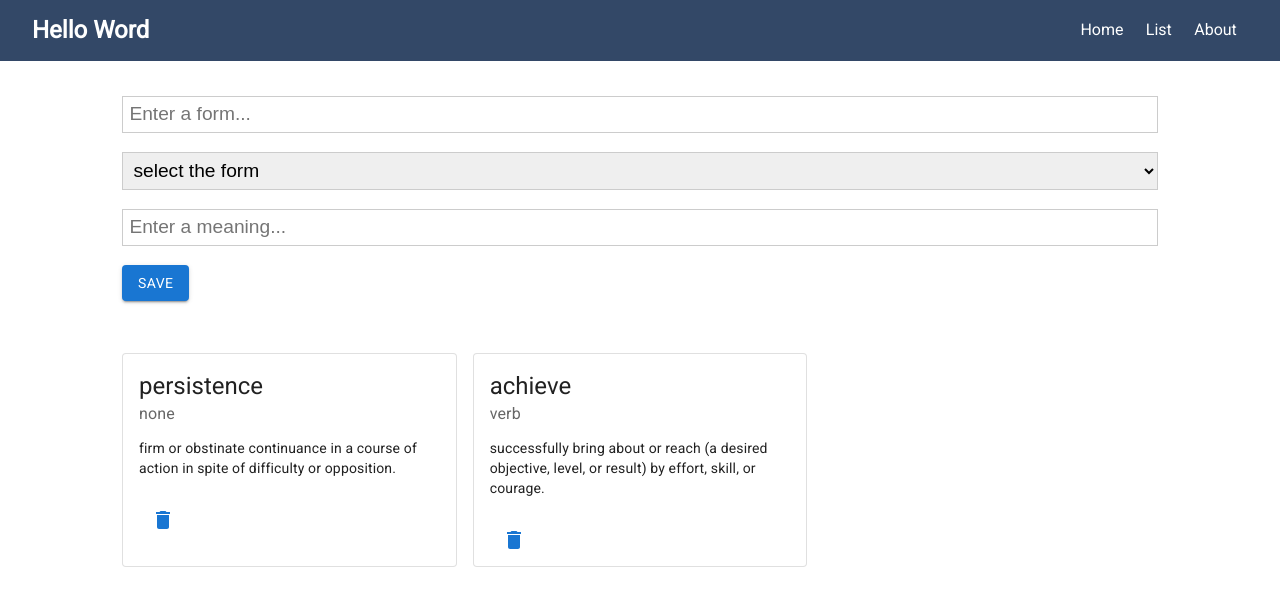
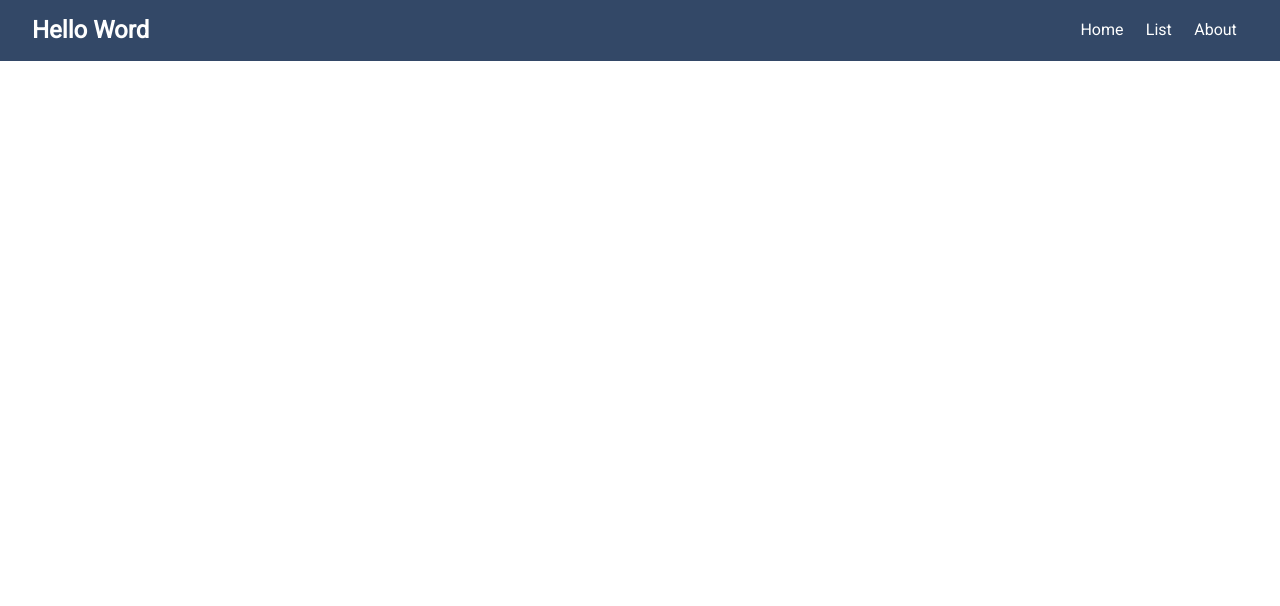
Before and after one commit to JeongHaeun3263/hello-word-mern, a React (Create React App) app: page / in a window 1280 px wide. Shown: the top 606 px of the page. Built offline with nearby package versions, Linux system fonts and the light colour scheme.

Commit message:
fix router

```diff
--- a/package.json
+++ b/package.json
@@ -2,7 +2,7 @@
 	"name": "hello-word-mern",
 	"version": "0.1.0",
 	"private": true,
-	"homepage": "http://JeongHaeun3263.github.io/hello-word-mern/",
+	"homepage": "http://JeongHaeun3263.github.io/hello-word-mern",
 	"dependencies": {
 		"@emotion/react": "^11.7.1",
 		"@emotion/styled": "^11.6.0",
--- a/src/App.js
+++ b/src/App.js
@@ -1,11 +1,10 @@
 import './App.css';
-import { BrowserRouter as Router, Switch, Route, Link } from 'react-router-dom';
+import { BrowserRouter as Router, Switch, Route } from 'react-router-dom';
 
 import Navbar from './components/layout/Navbar';
 import About from './components/pages/About';
 import axios from 'axios';
 import { Fragment, useState } from 'react';
-import Search from './components/words/Search';
 import WordList from './components/words/WordList';
 
 function App() {
@@ -51,7 +50,7 @@ function App() {
 					<Switch>
 						<Route
 							exact
-							path='/'
+							path='/hello-word-mern'
 							render={() => (
 								<Fragment>
 									<WordList
@@ -62,8 +61,8 @@ function App() {
 								</Fragment>
 							)}
 						/>
-						<Route exact path='/about' component={About} />
-						<Route exact path='/list' />
+						<Route path='/about' component={About} />
+						<Route path='/list' />
 					</Switch>
 				</div>
 			</div>
--- a/src/components/layout/Navbar.js
+++ b/src/components/layout/Navbar.js
@@ -7,7 +7,7 @@ const Navbar = () => {
 			<h1>Hello Word</h1>
 			<ul>
 				<li>
-					<Link to='/'>Home</Link>
+					<Link to='/hello-word-mern'>Home</Link>
 				</li>
 				<li>
 					<Link to='/list'>List</Link>
--- a/src/components/words/WordItem.js
+++ b/src/components/words/WordItem.js
@@ -1,12 +1,10 @@
 import React from 'react';
 
-import { FaTrash } from 'react-icons/fa';
 import {
 	Button,
 	Card,
 	CardActions,
 	CardContent,
-	ListItem,
 	Typography,
 } from '@mui/material';
 import DeleteIcon from '@mui/icons-material/Delete';
```
Also changed, not shown: src/components/words/WordAddForm.js (+1 -8 lines).
